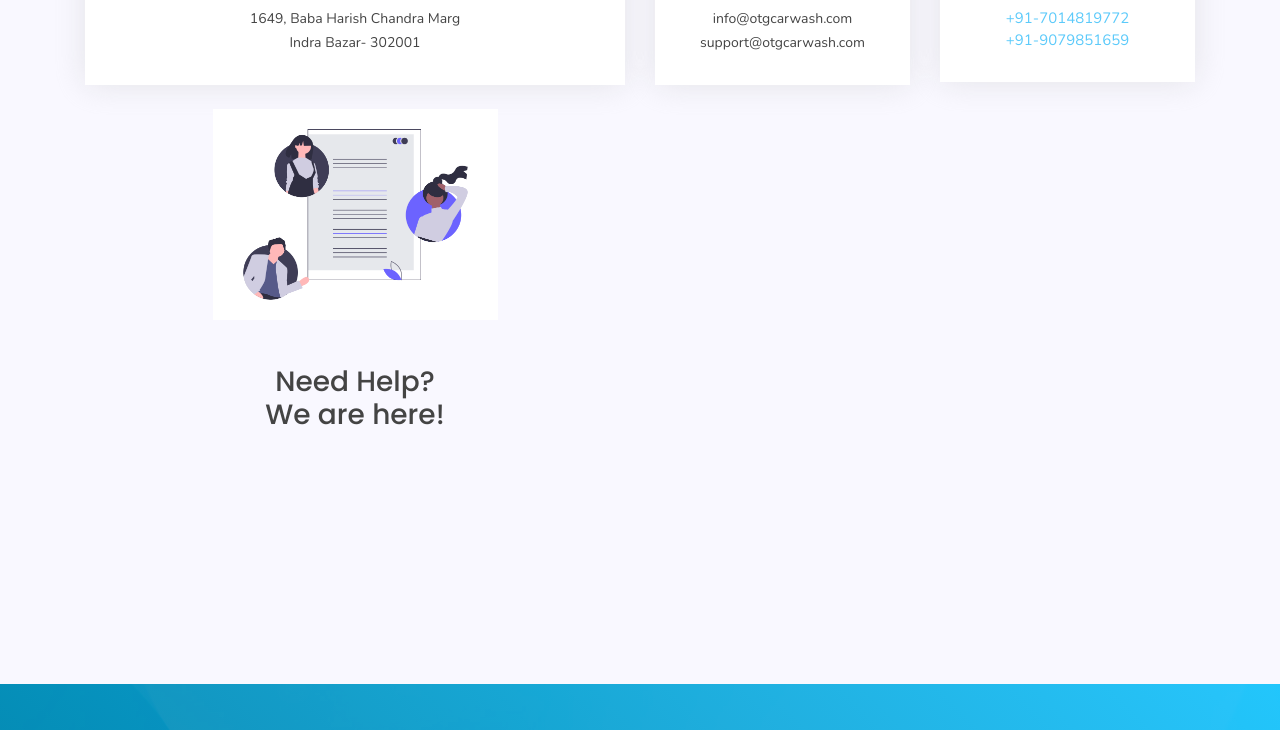
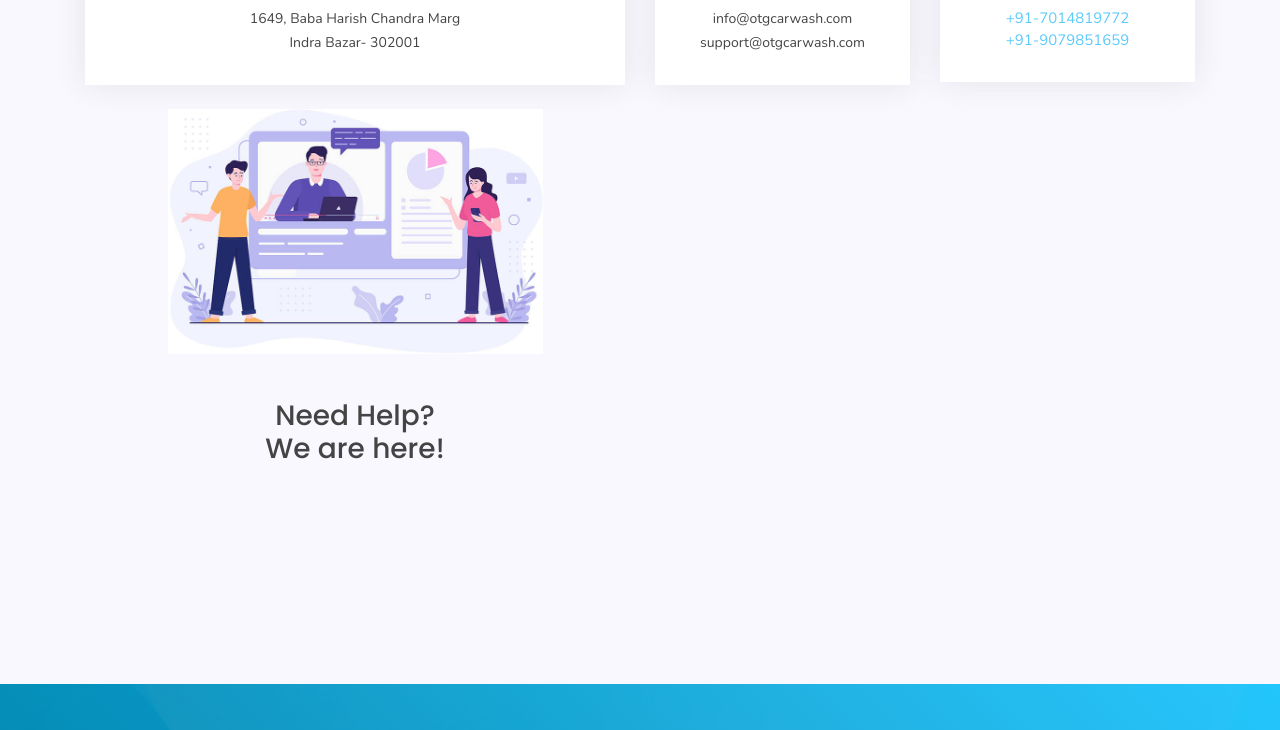
Before and after one commit to OTG-CarWash/OTG-CarWash.github.io, a plain HTML site: page index.html in a window 1280 px wide. Shown: the part 4249-4979 px from the top of the page. Drawn offline with nearby package versions, Linux system fonts and the light colour scheme; a script that the page names is missing.

Commit message:
fixed image

```diff
--- a/index.html
+++ b/index.html
@@ -452,7 +452,7 @@
 
 
           <div class="col-lg-6 ">
-            <center><img style="width: 19em;" src="/assets/img/support.png" />
+            <center><img style="width: 25em;" src="/assets/img/about.jpg" />
               <!-- <iframe class="mb-4 mb-lg-0" src="https://www.google.com/maps/embed?pb=!1m14!1m8!1m3!1d12097.433213460943!2d-74.0062269!3d40.7101282!3m2!1i1024!2i768!4f13.1!3m3!1m2!1s0x0%3A0xb89d1fe6bc499443!2sDowntown+Conference+Center!5e0!3m2!1smk!2sbg!4v1539943755621" frameborder="0" style="border:0; width: 100%; height: 384px;" allowfullscreen></iframe> -->
               <br> <br> <br>
               <h3>Need Help? <br> We are here!</h3>
```
